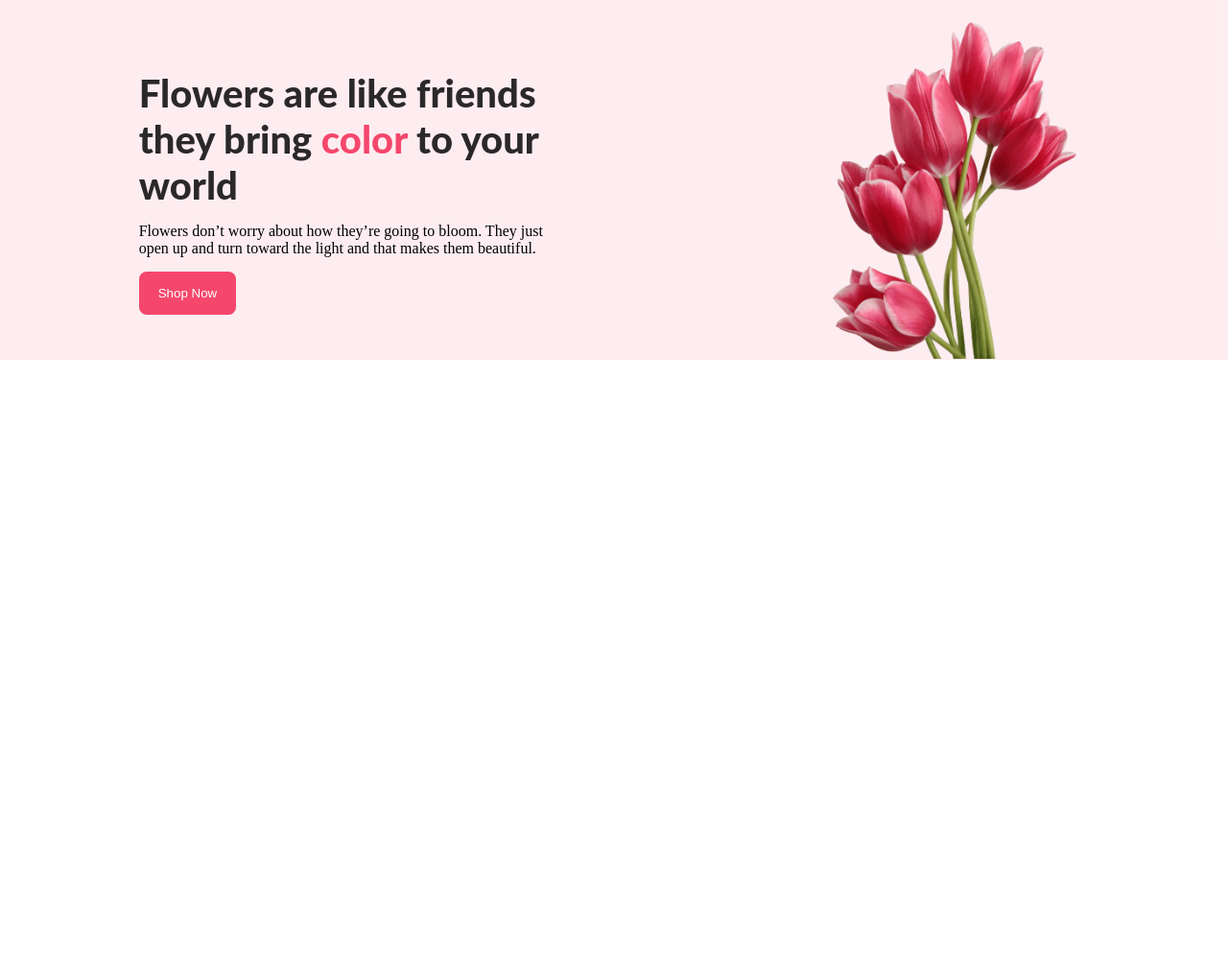
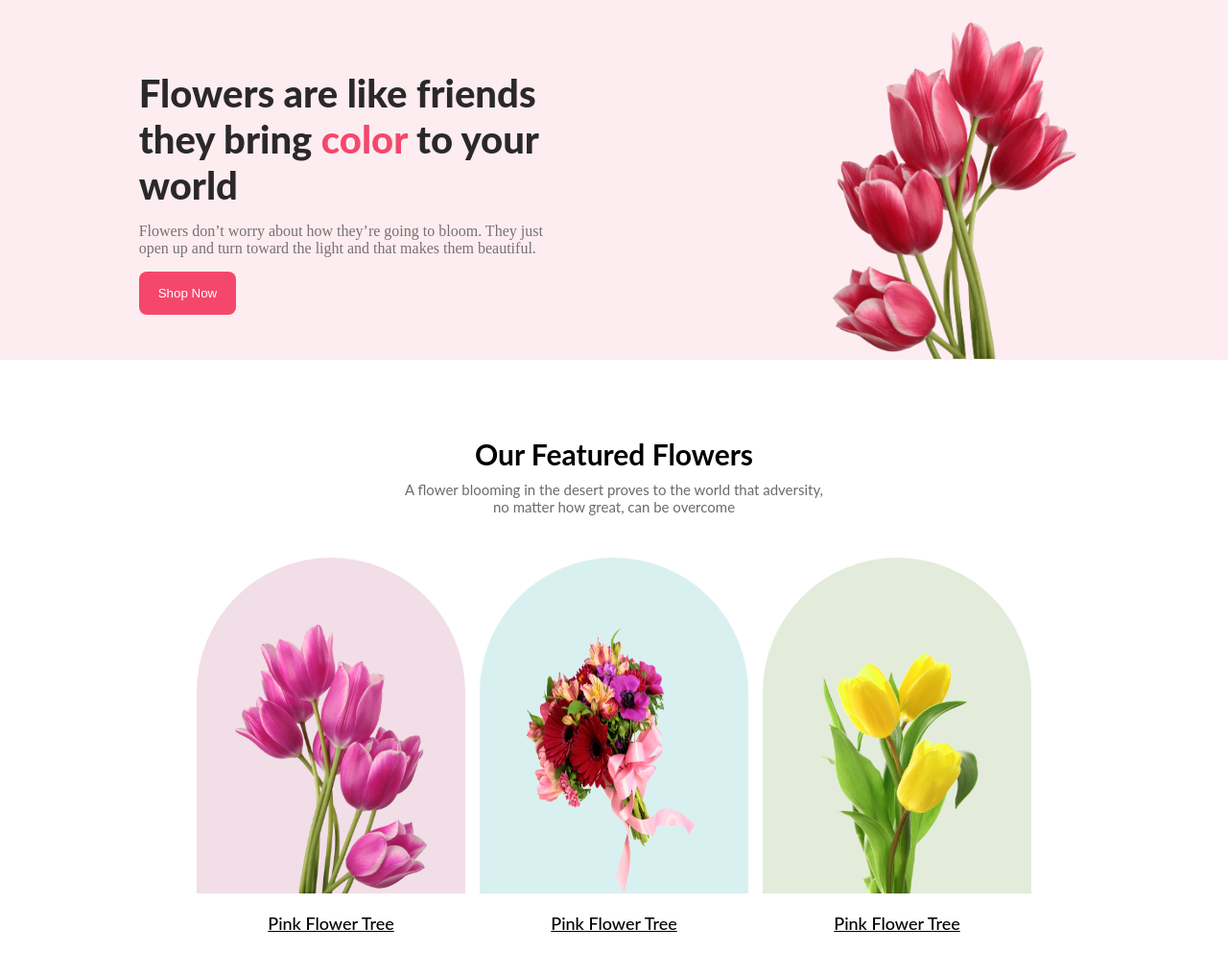
Before and after one commit to mizanur-007/flower-shop-assignment, a plain HTML site: page index.html in a window 1280 px wide. Shown: the whole page at 96% size. Before the commit the page ends 800 px from the top, so only its background shows below. Drawn offline with Linux system fonts and the light colour scheme.

Commit message:
feature section complete

```diff
--- a/index.html
+++ b/index.html
@@ -31,6 +31,47 @@
     </header>
     <!-- main section -->
     <main>
+        <!-- featured flowers section  -->
+        <section>
+            <div class="feature-information">
+                <h1 class="feature-title">Our Featured Flowers</h1>
+            <p class="feature-info">A flower blooming in the desert proves to the world that adversity, <br> no matter how great, can be overcome</p>
+            </div>
+            <div class="feature-image-container">
+                <!-- first image  -->
+                <div class="image-inf0-container">
+                    <div class="image-part">
+                        <img src="./Flower Asset/pngwing 6.png" alt="" class="featureimg">
+
+                    </div>
+                    <div class="text-part">
+                        <p class="under-line-text">Pink Flower Tree</p>
+                    </div>
+                    </div>
+                    <!-- second image  -->
+                <div class="image-inf0-container">
+                    <div class="image-part2">
+                        <img src="./Flower Asset/pngwing 5.png" alt="" class="featureimg">
+
+                    </div>
+                    <div class="text-part">
+                        <p class="under-line-text">Pink Flower Tree</p>
+
+                    </div>
+                </div>
+                    <!-- third image  -->
+                <div class="image-inf0-container">
+                    <div class="image-part3">
+                        <img src="./Flower Asset/pngwing 7.png" alt="" class="featureimg">
+
+                    </div>
+                    <div class="text-part">
+                        <p class="under-line-text">Pink Flower Tree</p>
+
+                    </div>
+                </div>
+            </div>
+        </section>
 
     </main>
     <!-- footer section  -->
--- a/style.css
+++ b/style.css
@@ -26,6 +26,7 @@
     font-family: Oswald;
     font-weight: 400;
     margin: 15px 0px;
+    color: rgba(0, 0, 0, 0.53);
 
 }
 .color-text{
@@ -45,3 +46,77 @@ cursor: pointer;
     width: 280px;
 
 }
+
+/* feature section  */
+
+/* information  */
+.feature-information{
+    text-align: center;
+    margin-top: 80px;
+}
+.feature-title{
+    font-size: 30px;
+    font-weight: 700;
+    color: black;
+    font-family: Lato;
+    margin-bottom: 0px;
+}
+.feature-info{
+    font-size: 15px;
+    font-weight: 400;
+    font-family: Lato;
+    color: rgba(0, 0, 0, 0.584);
+    margin-top: 10px;
+}
+ /* feature image section  */
+ .feature-image-container{
+    width: 90%;
+    height: 480px;
+    display: flex;
+    justify-content: center;
+    align-items: center;
+    margin: auto;
+    gap: 15px;
+ }
+ .image-part{
+    width: 280px;
+    height: 350px;
+    background-color: rgba(167, 33, 98, 0.15);
+    display: flex;
+    justify-content: center;
+    border-radius: 220px 220px 0px 0px;
+ }
+.image-part2{
+        width: 280px;
+        height: 350px;
+        background-color: rgba(5, 151, 160, 0.15);
+        display: flex;
+        justify-content: center;
+        border-radius: 220px 220px 0px 0px;
+ }
+ .image-part3{
+    width: 280px;
+    height: 350px;
+    background-color:  rgba(71, 125, 17, 0.15);
+    display: flex;
+    justify-content: center;
+    border-radius: 220px 220px 0px 0px;
+ }
+ .featureimg{
+    width: 200px;
+    height: 280px;
+    padding-top: 70px;
+ }
+ .image-inf0-container{
+    display: flex;
+    justify-content: center;
+    align-items: center;
+    flex-direction: column;
+ }
+ .under-line-text{
+    text-decoration: underline;
+    font-size: 18px;
+    font-weight: 500;
+    font-family: Lato;
+    margin-top: 20px;
+ }
```
